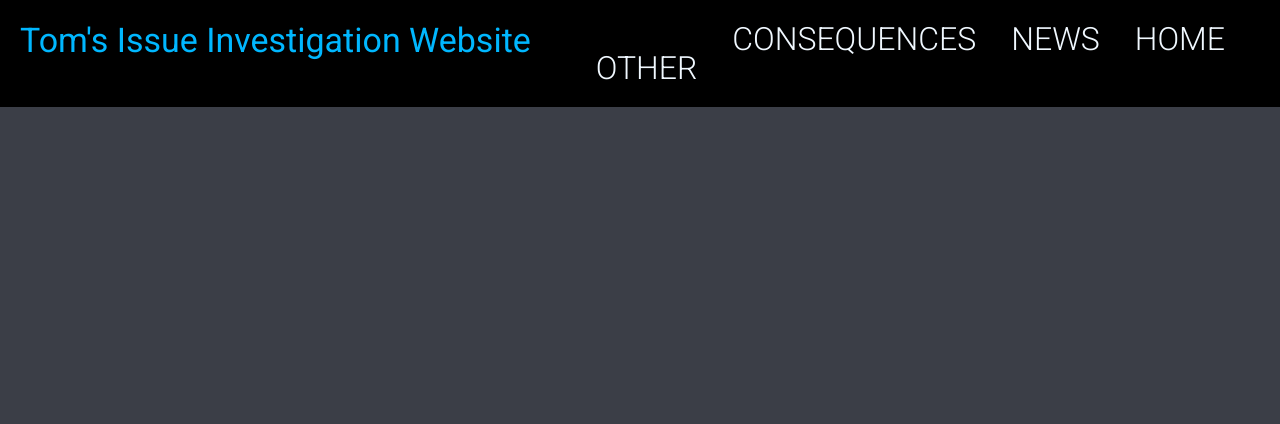
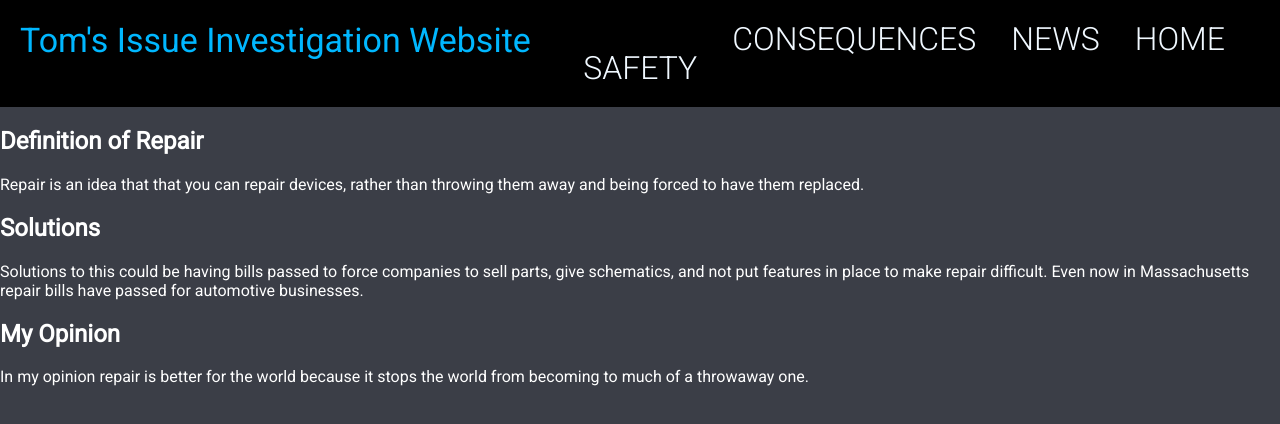
Before and after one commit to 48107/48107.github.io, a plain HTML site: page index.html in a window 1280 px wide. Drawn offline with Linux system fonts and the light colour scheme.

Commit message:
Add files via upload

```diff
--- a/index.html
+++ b/index.html
@@ -15,12 +15,24 @@
                 <li><a href="index.html" class="test">HOME</a></li>
                 <li><a href="/pages/news.html" class="test">NEWS</a></li>
                 <li><a href="/pages/consequences.html" class="test">CONSEQUENCES</a></li>
-                <li><a href="/pages/other.html" class="test">OTHER</a></li>
+                <li><a href="/pages/safety.html" class="test">SAFETY</a></li>
             </ul>
         </div>
     </header>
-    <!--<section>
-        <h2 id="reapirHeader">Repair</h2>
-    </section>-->
+    <section class="important">
+        <h2 id="reapirHeader" class="mainPage">Definition of Repair</h2>
+        <p>
+            Repair is an idea that that you can repair devices, rather than throwing them away and being forced to have them replaced.
+        </p>
+        <h2>Solutions</h2>
+        <p>
+            Solutions to this could be having bills passed to force companies to sell parts, give schematics, and not put features in place to make repair difficult.
+            Even now in Massachusetts repair bills have passed for automotive businesses.
+        </p>
+        <h2>My Opinion</h2>
+        <p>
+            In my opinion repair is better for the world because it stops the world from becoming to much of a throwaway one.
+        </p>
+    </section>
 </body>
 </html>
```
